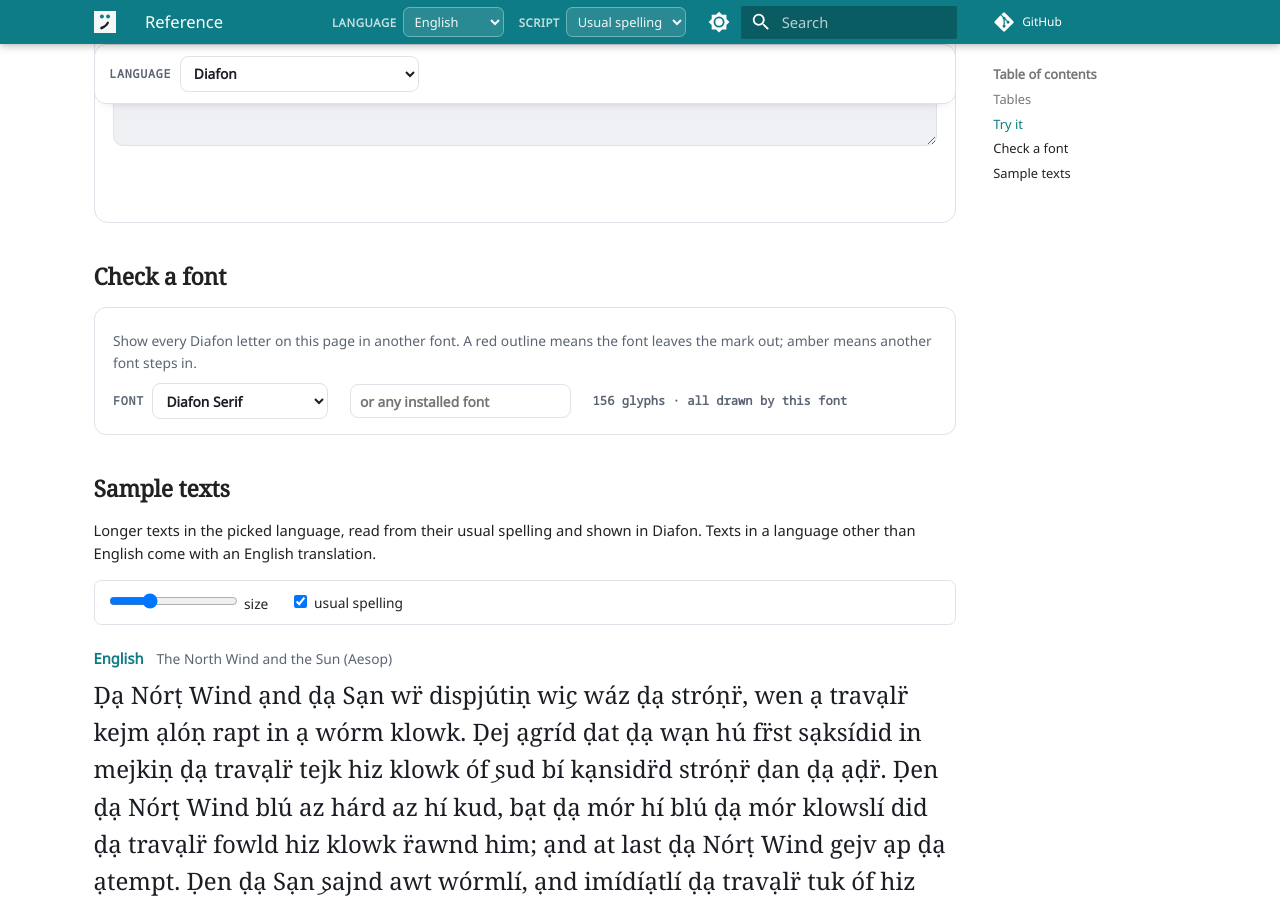
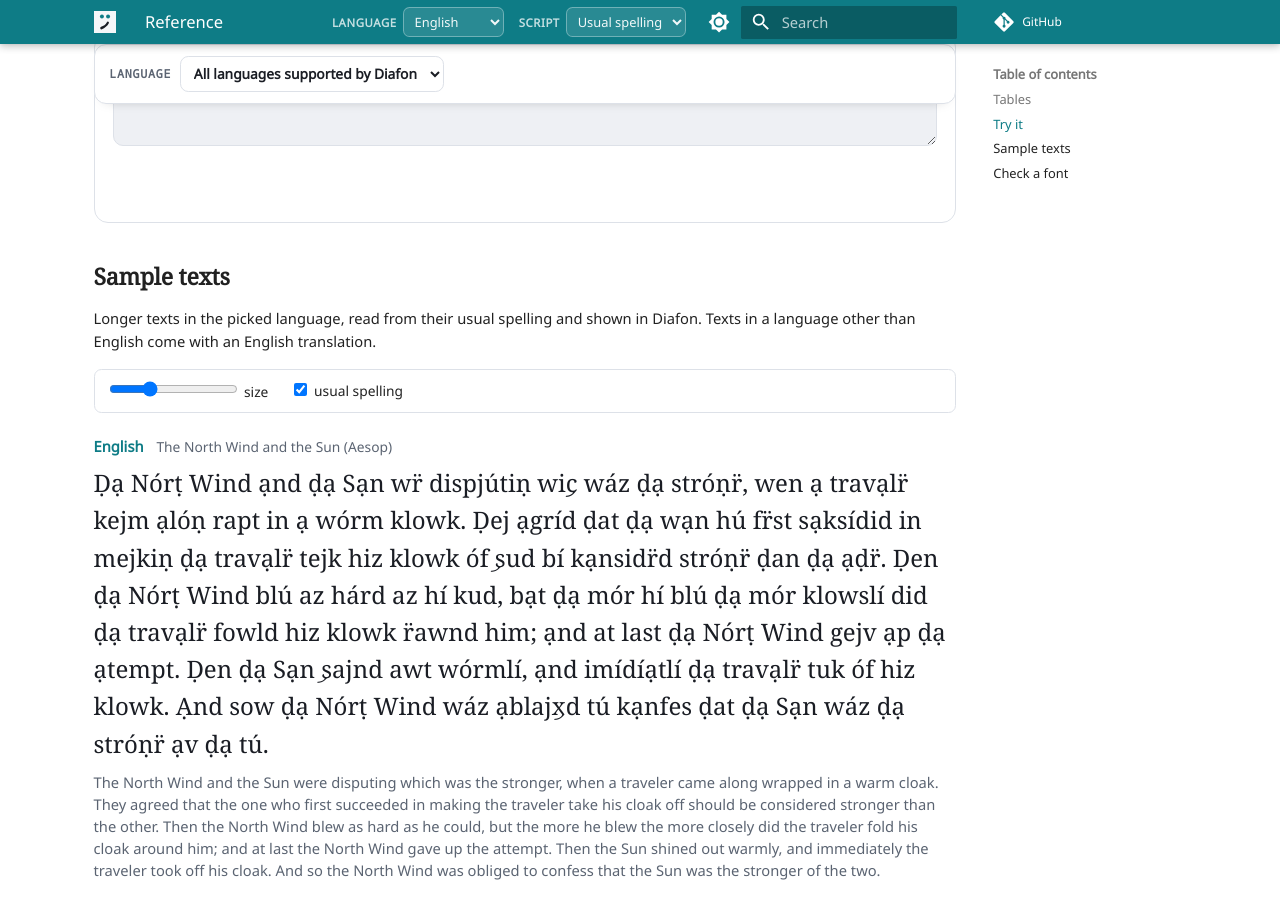
Before and after one commit to diafon-org/diafon, an MkDocs documentation site: the page built from docs/master.md, in a window 1280 px wide and 900 px high, scrolled down 10351 px. Built offline with MkDocs 1.6.1 and Material for MkDocs 9.7.7, drawn with Linux system fonts in a browser that asks for light colours; comment, search, counter and statistics services are not loaded; some of the changed text lies outside the part shown.

Commit message:
Reference: Check a font last; the all-languages table named as such

```diff
--- a/docs/.include/master-tables.html
+++ b/docs/.include/master-tables.html
@@ -1,4 +1,4 @@
-<section id="sec-universal" data-name="Diafon">
+<section id="sec-universal" data-name="All languages supported by Diafon">
 <h2 id="universal">Diafon: every letter in use</h2>
 <div class="facts"><div class="fgroup"><span class="flabel">covers</span><div class="ftiles"><div class="ft"><b>32</b><span>languages</span></div><div class="ft"><b>~4.3B</b><span>native speakers</span></div></div></div><div class="fgroup"><span class="flabel">letters in use</span><div class="ftiles"><div class="ft"><b>78</b><span>letters</span></div></div></div></div>
 <p class="lede">Every letter any language uses, grouped by how many keys it takes, then by operator. Long sounds and diphthongs are not listed: a long sound adds <code>w</code>, and a diphthong is two letters in a row.</p>
--- a/docs/master.md
+++ b/docs/master.md
@@ -27,6 +27,18 @@
   <div class="tryout-out" id="try-out"></div>
 </div>
 
+
+<div class="mt-samples" id="mt-samples" markdown="1">
+
+## Sample texts
+
+Longer texts in the picked language, read from their usual spelling and
+shown in Diafon. Texts in a language other than English come with an English
+translation.
+
+--8<-- "samples.html"
+
+</div>
 
 ## Check a font
 
@@ -66,18 +78,6 @@
   </div>
 </div>
 
-<div class="mt-samples" id="mt-samples" markdown="1">
-
-## Sample texts
-
-Longer texts in the picked language, read from their usual spelling and
-shown in Diafon. Texts in a language other than English come with an English
-translation.
-
---8<-- "samples.html"
-
-</div>
-
 <script src="../play-data.js"></script>
 <script src="../engine.js"></script>
 <script src="../assets/master.js"></script>
```
Also changed, not shown: 1 other file.
